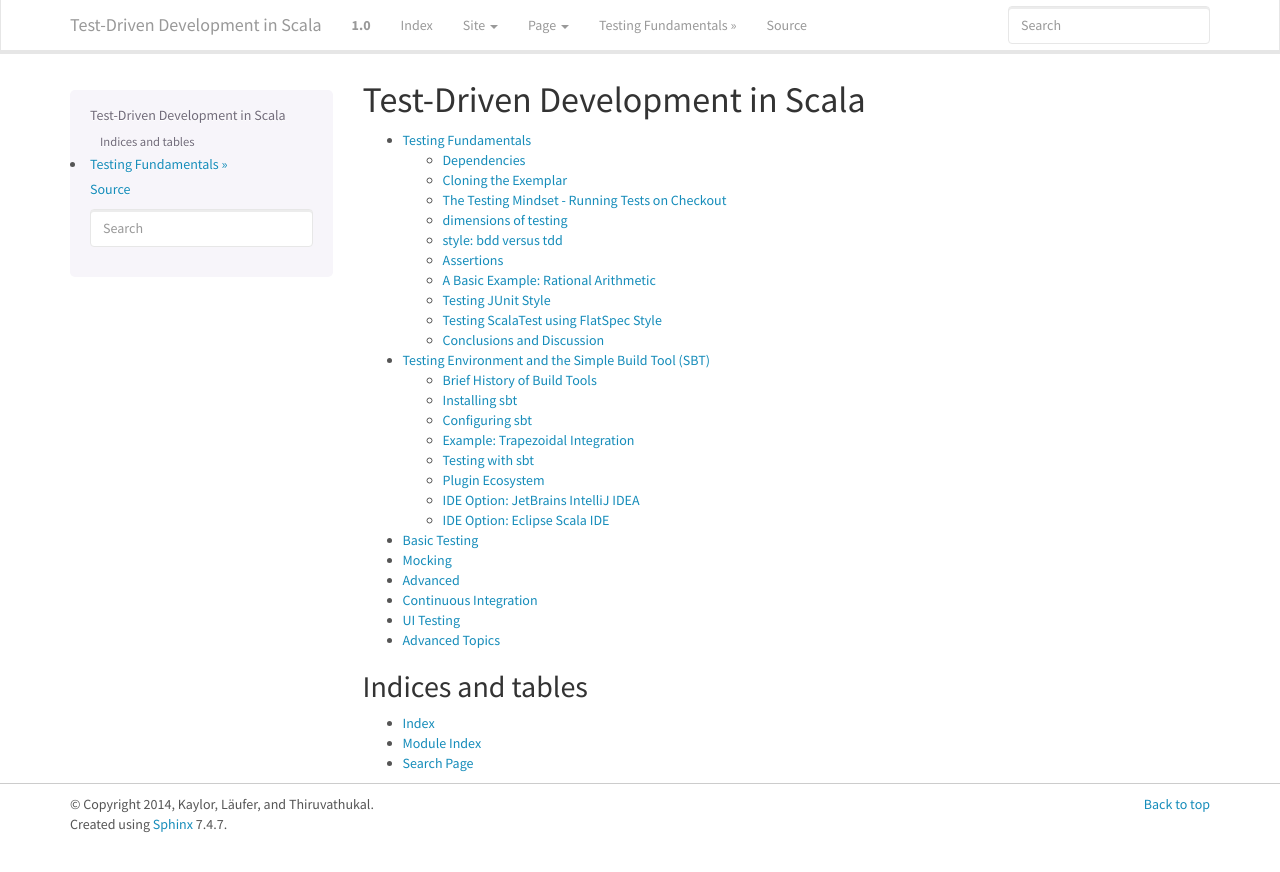
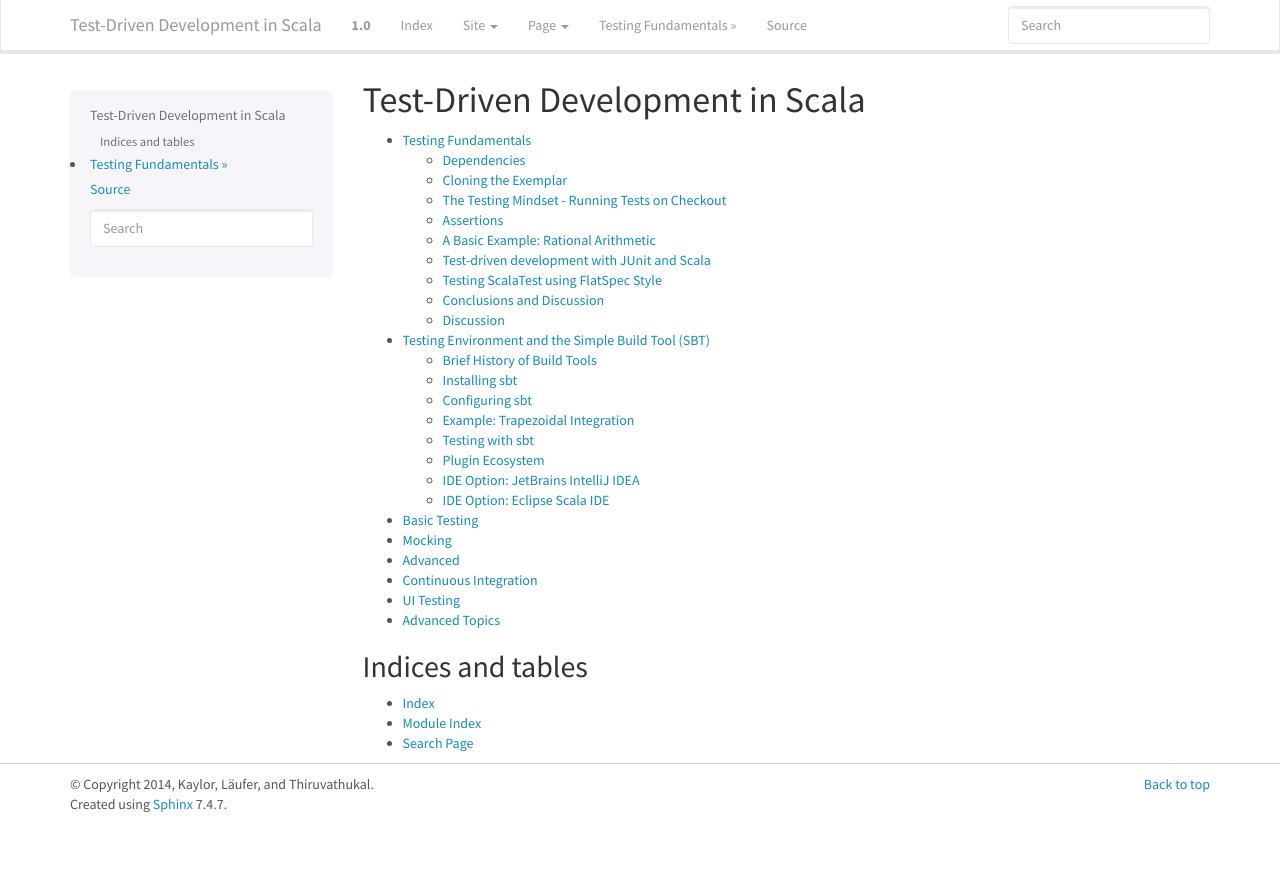
Before and after one commit to LoyolaChicagoBooks/scala-tdd, a Sphinx documentation site: the page built from source/index.txt, in a window 1280 px wide. Shown: the top 872 px of the page. Built offline with Sphinx 7.4.7, drawn with Linux system fonts in a browser that asks for light colours; some of the changed lines change nothing that is shown.

Commit message:
discussion and conclusions - close to done
Signed-off-by: George K. Thiruvathukal <gkt@cs.luc.edu>

```diff
--- a/source/fundamentals.txt
+++ b/source/fundamentals.txt
@@ -56,36 +56,13 @@
 
 While the aforementioned might sound a bit *vague*, it is deliberate on our part. There is a *mindset* to testing. When you do testing right, you should be able to check out someone's code, compile it, and run the tests.
 
-dimensions of testing
--------------------------
-
-- correctness
-- performance: express runtime expectations as assertions
-- level: unit, integration, system, acceptance
-- visibility: white, gray, black box
-- code coverage: measures (statement, branch, path, etc.), tools (->
-  environment)
-
-style: bdd versus tdd
----------------------
-
-- http://blog.andolasoft.com/2014/06/rails-things-you-must-know-about-tdd-and-bdd.html
-- http://stackoverflow.com/questions/15389490/bdd-in-scala-does-it-have-to-be-ugly
-- http://blog.knoldus.com/2013/01/15/atdd-cucumber-and-scala/
-- cucumber-jvm https://github.com/cucumber/cucumber-jvm, jbehave http://jbehave.org
-- specs2: very powerful and expressive, covers broad range of styles, http://etorreborre.github.io/specs2
-
-The role of automated testing in the development process (see Fowler)
-  - testing
-  - refactoring
-  - CI/CD
 
 Let's get started with looking at some code!
 
 Assertions
 -------------
 
-A key notion of testing (and test-driven development) is the ability to make a logical assertion about something that generally must hold *true* if the test is to pass.
+A key notion of test-driven development and behavior-driven development is the ability to make a logical assertion about something that generally must hold *true* if the test is to pass. Because this is so fundamental to a *testing mindset*, we cover it separately before diving into various testing approaches.
 
 Assertions are not a standard language feature in Scala. (They are in other languages but often without the other good stuff.) Instead, there are a number of classes that provide functions for assertion handling. In the framework we are using to introduce unit testing (JUnit), a class named Assert supports assertion testing (class) methods. When we move to ScalaTest (for good), we'll find that the need for explicit assertions is significantly reduced but they can still be useful.
 
@@ -94,7 +71,6 @@
 Here are some examples of assertions, JUnit style. Readers should consult [#junit]_ for details of all supported methods. Although these are Java, we will be using them in Scala (Scala can use any Java class, a salient feature of the language).
 
 Let's take a look at how to test drive the API in the Scala sbt test:console. This is covered in the :doc:`environment` chapter.
-
 
 Let's fire up the Scala test console:
 
@@ -232,7 +208,6 @@
 .. todo::
 
    Add demonstrations of a few others here, especially those that are useful to our actual test cases.
-
 
 A Basic Example: Rational Arithmetic
 ---------------------------------------------
@@ -393,8 +368,10 @@
 
 Two different tuples containing the same integers (numerator and denominator) do, indeed, result in the same hash code! Whew!
 
-Testing JUnit Style
----------------------------------------------
+Test-driven development with JUnit and Scala
+----------------------------------------------
+
+In this section, we're going to take a look at the first of two general ways of thinking about testing: test driven development, or TDD [#TDDvsBDD]_. In test-driven development, you typically think in terms of the tests you need to write and then write the implementation code expressly with the idea of making the tests pass. (In the interests of disclosure, the author wrote the test code and the implementation code somewhat simultaneously after starting with a spartan implementation of the Rational class.) TDD is a valuable way of thinking, because for some classes, it is virtually impossible to envision the entire set of interfaces that are needed. If you look at many class libraries (e.g. collections), it is clear that there was often an organic process that led to their creation.
 
 Java programmers nowadays write JUnit tests by creating a test class and using the @Test annotation for each intended test method. Each method is written by using the various and sundry assertion methods covered earlier in this chapter.
 
@@ -445,7 +422,7 @@
 Testing ScalaTest using FlatSpec Style
 ------------------------------------------
 
-The following is an example of one of the ScalaTest styles, known as FlatSpec. FlatSpec is an example of *behavior-driven development* You write FlatSpec tests with the idea of *describing* an expected behavior. As software engineers, behavior-driven development allows us to ensure that the stated requirements match the expected behavior. As we consider each of the of the following groups of tests, we'll go back to what we *said* a rational number should *do*.
+The following is an example of one of the ScalaTest styles, known as FlatSpec. FlatSpec is an example of *behavior-driven development* or BDD. You write FlatSpec tests with the idea of *describing* the *requirements* and/or expected behavior. As software engineers, behavior-driven development allows us to ensure that the stated requirements match the expected behavior. When we think in terms of BDD as opposed to TDD, we can express our tests at a much higher level, often in plain (English) language. As we consider each of the of the following groups of tests, therefore, we'll go back to what we *said* a rational number should *do*.
 
 One thing we *said* that rational numbers should *do* is to maintain their representation in a reduced form. When combined with other rational numbers (via arithmetic), we also expect this behavior to be observed.
 
@@ -578,7 +555,6 @@
 
    Add pattern-matching case? I'm still a bit concerned that this is making the example too complicated for a first chapter.
 
-
 Conclusions and Discussion
 ---------------------------------
 
@@ -592,9 +568,62 @@
 
 This can lead to challenges in refactoring and to false-positive unit test failures. It is important in these cases to make use of a factory pattern or a facade pattern to isolate test from classes and methods that are not directly under tests. It can also assist readability to make these factories / facades follow a fluent development pattern to help improve readability in unit tests.
 
+Discussion
+---------------
+
+In the interests of following the tradition of Packt books and providing highly hands-on treatment from the beginning, we focused our energy in this chapter on introducing the basics of testing by introducting a fairly well-known OO example, Rational numbers, and elaborating it completely by writing tests in TDD style (using JUnit, a fairly low-level testing framework) and BDD style (using one of the ScalaTest frameworks, known as FlatSpec). While TDD will continue to have a place in your toolset, we expect that you'll find BDD the more compelling alternative, especially when you want to show your customers that you have incorporated direct testing their requirements in your code.
+
+It is worth taking a few moments to consider what sort of things we might want to test in practice. Three rather general questions tend to guide the way we think of testing:
+
+- Does the code work?
+
+- Does the code work well?
+
+- How could the code be improved?
+
+In the general theory of testing, these three questions tend to be informed by some general ideas of software engineering, some of which can get rather theoretical.
+
+Correctness
+~~~~~~~~~~~~~~~~~~~
+
+The first of our three questions definitely falls into this category. When we talk about correctness, we are fundamentally talking about whether the code (algorithms) are correct in a formal sense. While there is still hope that formal verification systems will eventually be able to prove any piece of code correct, testing is a *pragmatic* approach to correctness. With the work we have put into testing the Rational number class, we are confident that it is correct. We've tested every dimension that a math-inclined person would expect us to test.
+
+But it is interesting to ponder: Have we *exhaustively* tested Rational yet? The answer is firmly in the negative. We've tested various combinations of things that should (and should not) appear in the numerator and denominator. But we haven't thrown random data both to know whether anything breaks. More importantly, we haven't done anything that appears to break performance.
+
+Performance
+~~~~~~~~~~~~~~~~~~~
+
+We all are authors with interests in high-performance computing and related genres (e.g. embedded systems, mobile computing, covered later in this book). One thing our tests in this chapter haven't covered is related to our second question, "Does the code run well?" For something as simple as Rational, we hope the answer is yes, but these tests do nothing to inform us of same.
+
+Performance testing is a huge challenge in general and something beyond the scope of this book to cover in depth.  But we still need to know in many situations. If we were implementing a collection class, we'd like to know if the running time of certain methods tracks the known theoretical running time. For example, if we were inserting an item into a (mutable) set, we'd expect the performance to track the running time of the underlying structure. If this were a red/black tree, we'd hope to see time proportional to :math:`O(log(n))`. We'll look at these aspects later in the book by testing and exploring built-in collection classes, which provide a great case study for performance testing that doesn't become unwieldy or overly domain-specific.
+
+Lifecycle Testing
+~~~~~~~~~~~~~~~~~~~~~~~~~~~~~~~~~~~~
+
+At present, we are taking a rather limited view of testing in this first chapter. We're very much focused on unit testing and some aspects of acceptance testing. Complex software engineering includes other in-process testing, including integration testing (do all pieces of code work when put together?) to system and acceptance testing. When testing web and mobile applications, you interact with forms that accept data and interact in a black-box way with domain objects. We're going to do a bit of user-interface testing in this book, especially when it comes to Android examples, but there are presentation-level tiers that we're unlikely to cover, owing to the fact that we're not writing those tiers in Scala (e.g. a web app, which is probably using some sort of JavaScript library).
+
+Code Coverage
+~~~~~~~~~~~~~~~~
+
+The third of our general questions about testing is to know "How could the code be improved?" For this question, we may need to look at code coverage tools. This can help us to understand whether the tests we have written really coverage all of the code in our domain. For example, do we honeslty know that every single method and line of code in the Rational class has beeen *touched* by the tests we have written. We don't know that by looking at JUnit or FlatSpec output directly. We'll look at tools that can help us with this later in the book.
+
+
+.. note::
+
+   The role of automated testing in the development process (see Fowler)
+   - testing
+   - refactoring
+   - CI/CD
+
 .. [#SBE] Martin Odersky, Scala by Example, http://www.scala-lang.org/docu/files/ScalaByExample.pdf.
 
 .. [#IntroCS] Andrew N. Harrington and George K. Thiruvathukal, http://introcs.cs.luc.edu.
+
+.. [#BDDSeparatingConcerns] http://stackoverflow.com/questions/15389490/bdd-in-scala-does-it-have-to-be-ugly
+
+.. [#ATDDCucumber] http://blog.knoldus.com/2013/01/15/atdd-cucumber-and-scala/
+
+.. [#TDDvsBDD] http://blog.andolasoft.com/2014/06/rails-things-you-must-know-about-tdd-and-bdd.html
 
 .. [#SBT] Scala Build Tool, http://www.scala-sbt.org/
 
```
